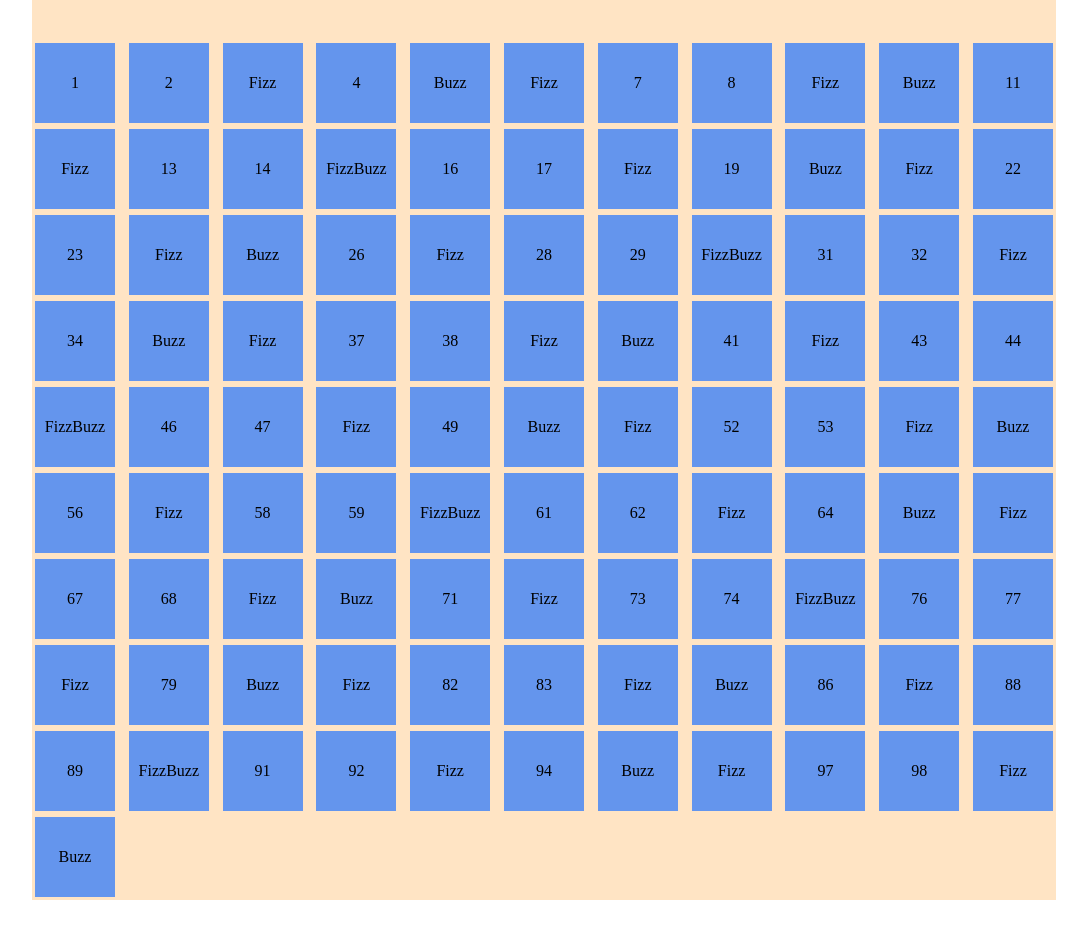
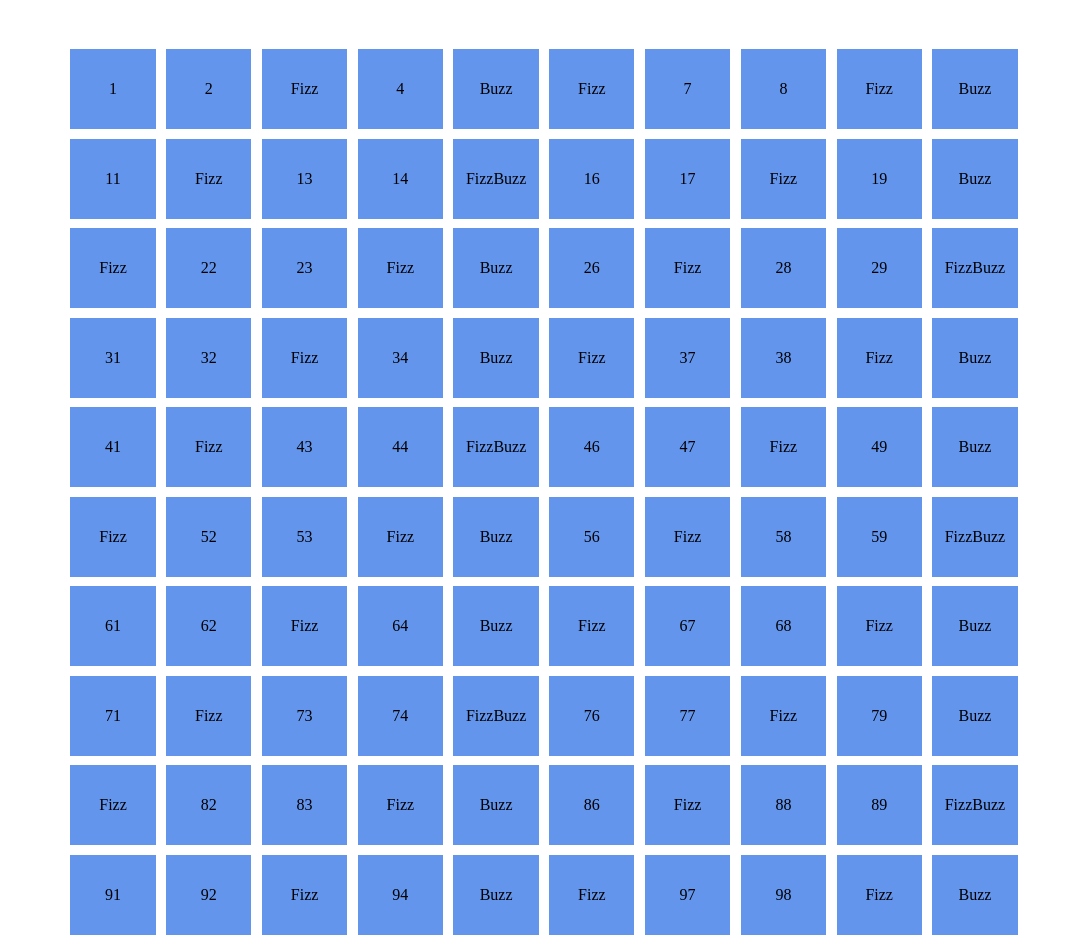
Before and after one commit to BagliettoAron/js-fizzbuzzdom, a plain HTML site: page index.html in a window 1280 px wide. Shown: the whole page, without its empty margins (96-1183 px from the left). Before the commit the page ends 900 px from the top, so only its background shows below. Drawn offline with Linux system fonts and the light colour scheme.

Commit message:
Fix: box layout

```diff
--- a/css/style.css
+++ b/css/style.css
@@ -10,23 +10,24 @@
 /* MAIN */
 .container{
     padding-top: 40px;
-    width: 80%;
-    margin: 0 auto;
-    /* TEST */
-    background-color: bisque;
+    width: 74%;
+    margin:0 auto;
 }
 
 .row{
     display: flex;
     flex-wrap: wrap;
     justify-content: space-between;
+    gap: 1%;
 }
 
 .number-box{
-    width: 80px;
+    display: flex;
+    justify-content: center;
+    align-items: center;
+    flex-basis: 9%;
+    margin-top: 1%;
     height: 80px;
-    line-height: 80px;
     text-align: center;
     background-color: cornflowerblue;
-    margin: 3px;
 }
--- a/js/script.js
+++ b/js/script.js
@@ -24,4 +24,7 @@ for (let i = 1; i <= 100; i++) {
     }
 
     rowContent.innerHTML += `<div class="number-box">${FizzOrBuzz || i}</div>`;
+
+    const boxStyle = document.querySelector(".number-box");
+
 }
```
Also changed, not shown: index.html (+0 -1 lines).
